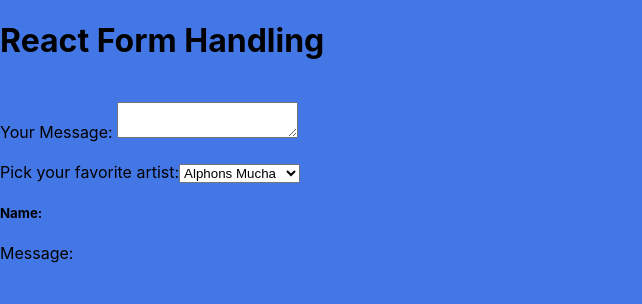
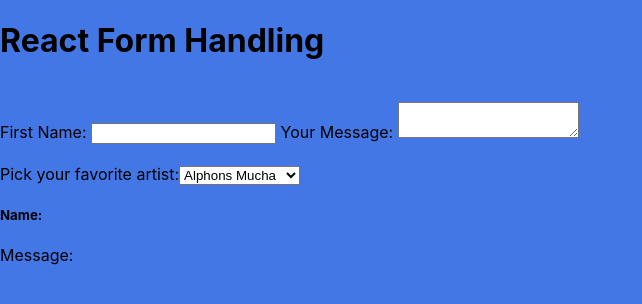
Before and after one commit to munroe1786/react-form-handling, a React (Create React App) app: page / in a window 1280 px wide. Shown: the top 304 px of the page, without its empty margins (0-642 px from the left). Built offline with nearby package versions, Linux system fonts and the light colour scheme.

Commit message:
add first name field back to form

```diff
--- a/src/App.js
+++ b/src/App.js
@@ -21,6 +21,15 @@ function App() {
       <h1>React Form Handling</h1>
       <form>
         <br />
+        <label>
+          First Name:{" "}
+          <input
+            type="text"
+            name="firstName"
+            value={state.firstName}
+            onChange={handleChange}
+          />
+        </label>{" "}
         <label>
           Your Message:{" "}
           <textarea
```
